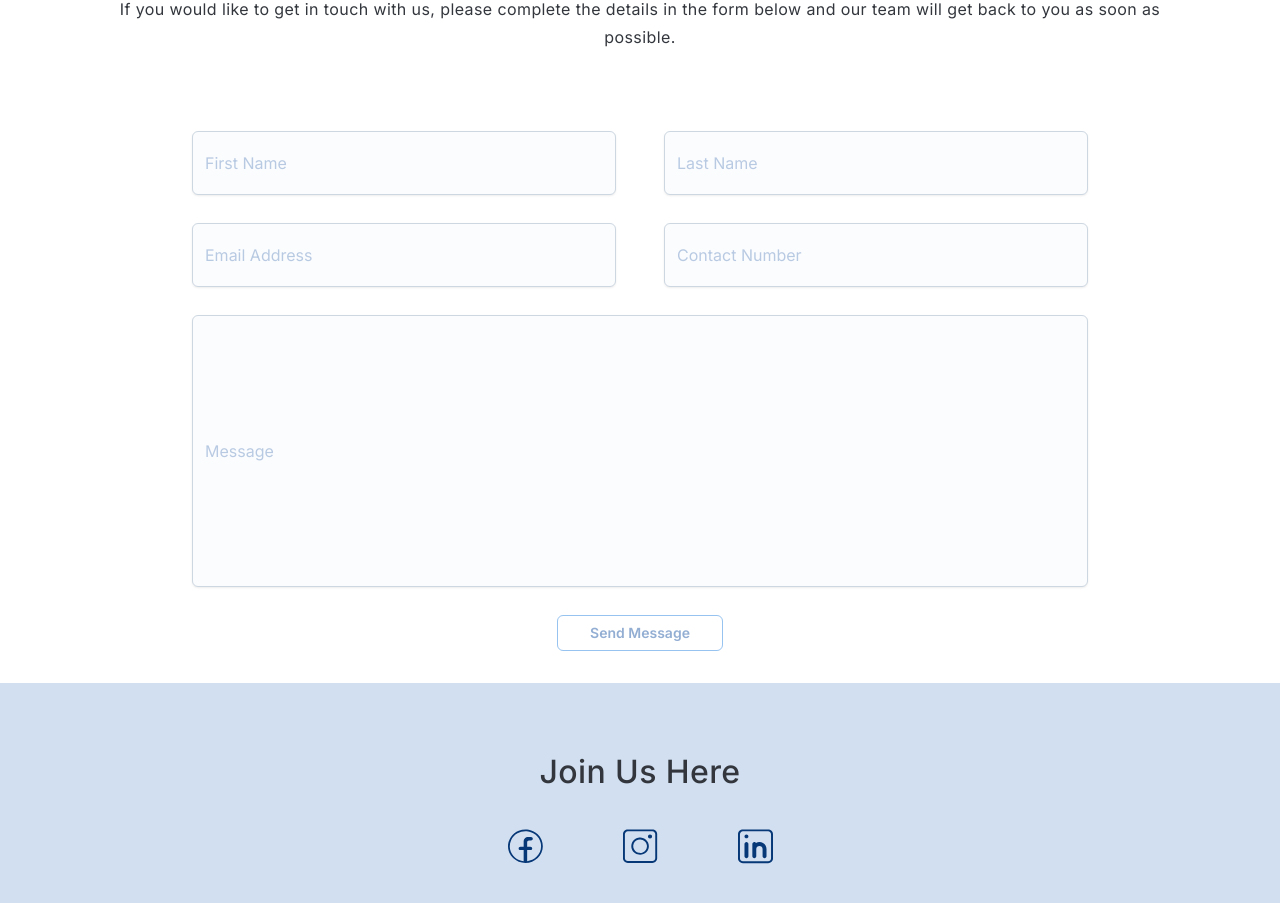
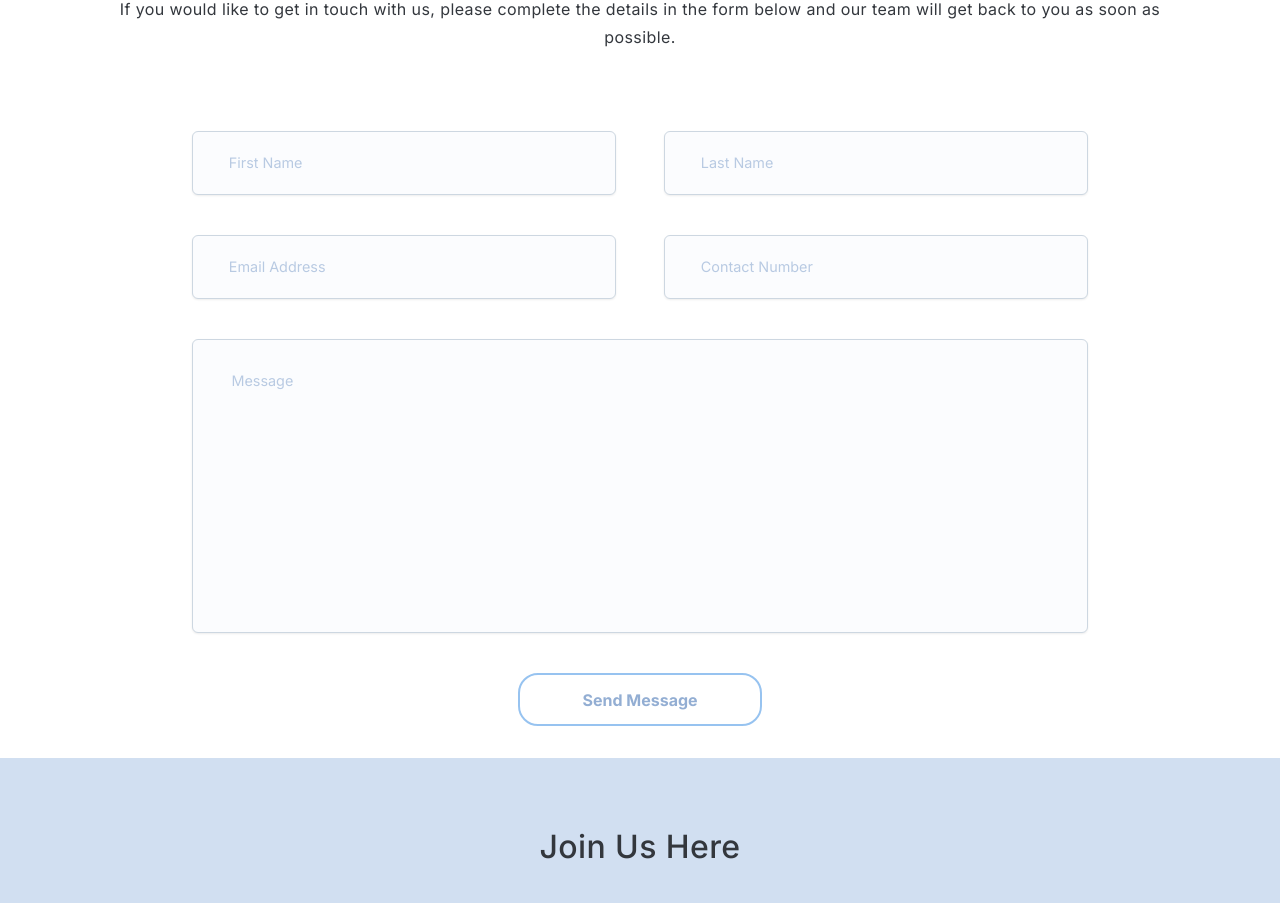
Before and after one commit to UNSW-WIESoc/website, a Next.js app: page /contact-us in a window 1280 px wide. Shown: the part 518-1421 px from the top of the page. Built offline with nearby package versions, Linux system fonts and the light colour scheme.

Commit message:
fixed message box input location

```diff
--- a/app/(pages)/contact-us/page.tsx
+++ b/app/(pages)/contact-us/page.tsx
@@ -1,4 +1,4 @@
-import { Box, Stack, FormControl, Input, Button } from '@mui/joy';
+import { Box, Stack, FormControl, Input, Button, Textarea } from '@mui/joy';
 import PageHeaderCard from '@/components/PageHeaderCard';
 import HeadingBodyText from '@/components/HeadingBodyText';
 
@@ -9,25 +9,28 @@ export default function ContactUs() {
     <Stack>
       <PageHeaderCard imagePath={'/contact-us/header.jpg'} pageTitle={'Contact Us'}/>
       <HeadingBodyText heading='Contact Us' body={bodyText} color='graphite'/>
-      <Stack spacing={3.5} pb={4} alignItems='center'>
+      <Stack spacing={5} pb={4} alignItems='center'>
         <Box display='flex' justifyContent='center' sx={{width:'70%', height:'4em', gap:6}}>
-          {/* <FormControl > */}
-            <Input className='medium-blue' placeholder='First Name' variant='outlined' sx={{color:'blue', width:'100%'}}/>
-            <Input className='medium-blue' placeholder='Last Name' variant='outlined' sx={{color:'blue', width:'100%'}}/>
-          {/* </FormControl> */}
+            <Input className='medium-blue' placeholder='First Name' variant='outlined' sx={{color:'blue', width:'100%', paddingLeft: '4%', fontSize:'0.9em'}}/>
+            <Input className='medium-blue' placeholder='Last Name' variant='outlined' sx={{color:'blue', width:'100%', paddingLeft: '4%', fontSize:'0.9em'}}/>
         </Box>
         <Box display='flex' justifyContent='center' sx={{width:'70%', height:'4em', gap:6}}>
-          {/* <FormControl> */}
-            <Input className='medium-blue' placeholder='Email Address' variant='outlined' sx={{color:'medium-blue', width:'100%'}}/>
-            <Input className='medium-blue' placeholder='Contact Number' variant='outlined' sx={{width:'100%'}}/>
-          {/* </FormControl> */}
+            <Input className='medium-blue' placeholder='Email Address' variant='outlined' sx={{color:'medium-blue', width:'100%', paddingLeft: '4%', fontSize:'0.9em'}}/>
+            <Input className='medium-blue' placeholder='Contact Number' variant='outlined' sx={{width:'100%', paddingLeft: '4%', fontSize:'0.9em'}}/>
         </Box>
-        <Box justifyContent='center' sx={{width:'70%'}}>
-          <FormControl>
-            <Input className='medium-blue' placeholder='Message' variant='outlined' sx={{width:'100%', color:'blue', height:'17em', verticalAlign:'top'}}/>
-          </FormControl>
-        </Box>
-        <Button className='medium-blue' variant="outlined" sx={{width:'13%'}}>Send Message</Button>
+        <Textarea
+          className='medium-blue'
+          placeholder="Message"
+          minRows={15}
+          style={{
+            width: '70%',
+            resize: 'vertical',
+            paddingTop: '2.5%',
+            paddingLeft: '3%',
+            fontSize:'0.9em'
+          }}
+        />
+        <Button className='medium-blue' variant="outlined" sx={{width:'19%', fontSize: '1em', fontWeight:'bold', padding:'1% 0', borderRadius:'20px', borderWidth:'2px'}}>Send Message</Button>
       </Stack>
     </Stack>
   );
```
